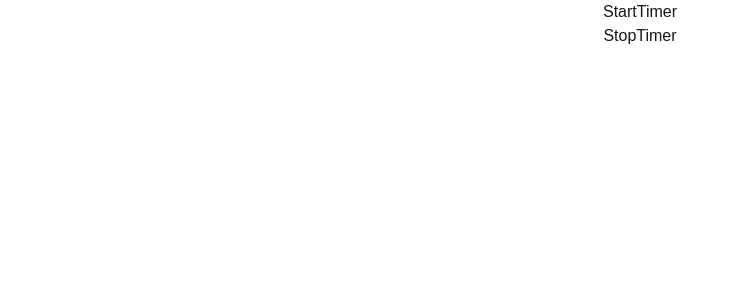
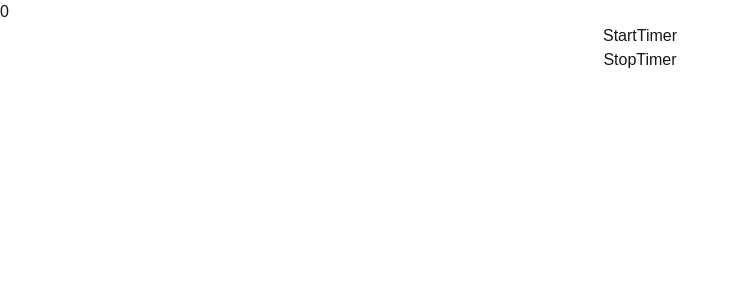
Before and after one commit to jui1234/pp, a Next.js app: page /StartAndStopManuallyTimer in a window 1280 px wide. Shown: the top 300 px of the page, without its empty margins (0-740 px from the left). Built offline with nearby package versions, Linux system fonts and the light colour scheme.

Commit message:
added use ref

```diff
--- a/app/StartAndStopManuallyTimer/page.jsx
+++ b/app/StartAndStopManuallyTimer/page.jsx
@@ -1,20 +1,23 @@
 "use client"
+
+import { useState,useRef } from "react";
+
 const StartAndStopManuallyTimer=function(){
-    let totalsec=0;
-    let timer;
+    let timer=useRef(0);
+    const [totalSec,setTotalSec]=useState(0);
     let startTimer=function(){
-        timer=setInterval(()=>{
-            totalsec++;
+        timer.current=setInterval(()=>{
+            setTotalSec(prev=>prev+1);
 
         },1000)
     };
 
     let stopTimer=function(){
-        clearInterval(timer);
+        clearInterval(timer.current);
     }
 
     return(<>
-    <h1>{timer}</h1>
+    <h1>{totalSec}</h1>
     <button onClick={startTimer}>StartTimer</button>
     <button onClick={stopTimer}>StopTimer</button>
     </>)
```
